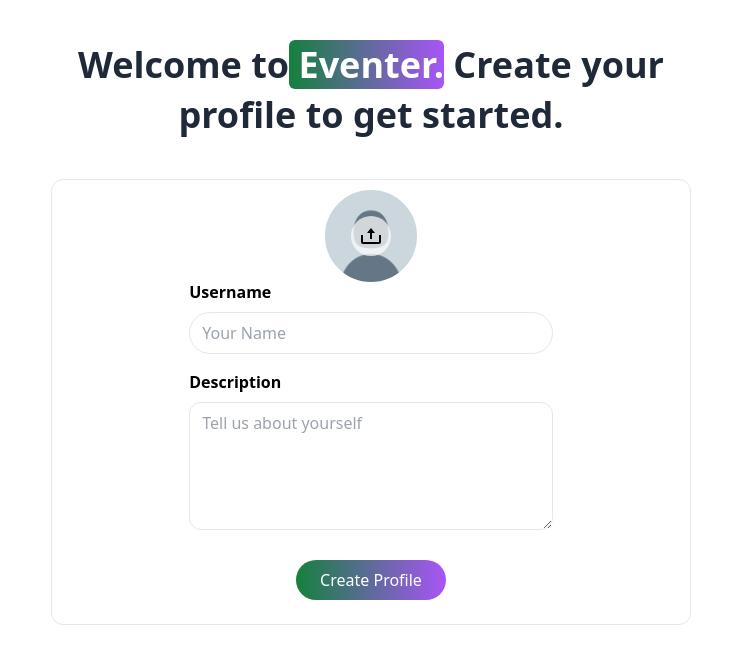
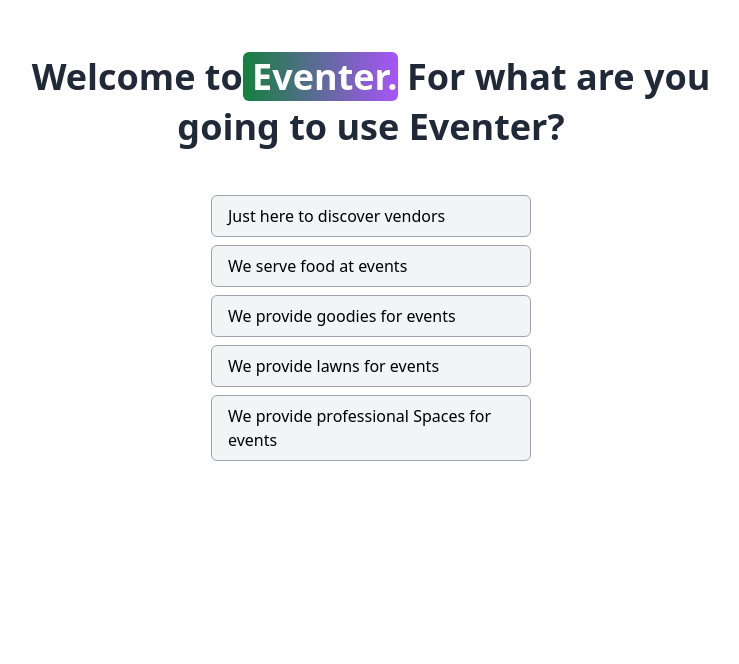
Before and after one commit to ItsAditya-xyz/eventer, a React (Create React App) app in the folder frontend/: page /sign-up in a window 1280 px wide. Shown: the top 664 px of the page, without its empty margins (269-1008 px from the left). Built offline with nearby package versions, Linux system fonts and the light colour scheme.

Commit message:
added signup with tags and navbar fix

```diff
--- a/frontend/src/components/Navbar.jsx
+++ b/frontend/src/components/Navbar.jsx
@@ -1,4 +1,4 @@
-import React, { useState, Fragment } from "react";
+import React, { useState, Fragment, useEffect } from "react";
 import logo from "../assets/logo.png";
 import { Menu, Transition } from "@headlessui/react";
 import { BiChevronDown, BiHomeAlt } from "react-icons/bi";
@@ -11,6 +11,14 @@ export default function Navbar() {
     localStorage.removeItem("loggedInUser");
     window.location.reload();
   };
+
+  useEffect(() => {
+    const loggedInUser = JSON.parse(localStorage.getItem("loggedInUser"));
+    if (loggedInUser) {
+      setUsername(loggedInUser.username);
+      setProfilePic(loggedInUser.profilePhoto);
+    }
+  }, []);
   return (
     <div className='container h-8 p-5 mx-0'>
       <nav className='flex justify-between'>
--- a/frontend/src/pages/SignUp/ProfileForm.jsx
+++ b/frontend/src/pages/SignUp/ProfileForm.jsx
@@ -6,7 +6,7 @@ import { BiUpload, BiX } from "react-icons/bi";
 import banner from "../../assets/banner.jpg";
 import default_profile_pic from "../../assets/default_profile_pic.png";
 import { BACKEND_URL } from "../../constants/constant";
-function ProfileForm() {
+function ProfileForm({ tags }) {
   const navigate = useNavigate();
 
   const [profileImage, setProfileImage] = useState(default_profile_pic);
@@ -40,7 +40,7 @@ function ProfileForm() {
         username,
         profileDescription,
         profilePhoto: profileImageFile ? profileImageFile : DEFAULT_PROFILE_PIC,
-        tags: "food",
+        tags: tags,
       }),
     });
     const data = await res.json();
@@ -59,7 +59,7 @@ function ProfileForm() {
         profileDescription: profileDescription,
         profilePhoto: profileImageFile ? profileImageFile : DEFAULT_PROFILE_PIC,
       };
-      localStorage.setItem("user", JSON.stringify(tempJson));
+      localStorage.setItem("loggedInUser", JSON.stringify(tempJson));
       navigate("/app");
     }
   };
--- a/frontend/src/pages/SignUp/SignUp.jsx
+++ b/frontend/src/pages/SignUp/SignUp.jsx
@@ -1,22 +1,29 @@
-import React from "react";
+import React, { useState } from "react";
 import ProfileForm from "./ProfileForm";
+import Tags from "./Tags";
 function SignUp() {
+  const [tags, setTags] = useState("");
   return (
     <div>
-      <div className='flex justify-center mx-auto'>
+      <div className='flex justify-center mx-auto mt-3'>
         <div>
           <div className='relative text-3xl md:py-10 text-gray-800 text-center font-extrabold  sm:text-5xl lg:text-4xl  rounded-full sm:w-[70%] flex justify-center mx-auto px-2 '>
             <span className=' blur-2xl filter opacity-10 w-full h-full absolute inset-0 rounded-full leading-snug'></span>
             <span className='md:px-5 leading-snug'>
               Welcome to
-              <span className='bg-gradient-to-r from-green-700 to-purple-500 rounded-md text-white'> Eventer.</span> Create your
-              profile to get started.
+              <span className='bg-gradient-to-r from-green-700 to-purple-500 rounded-md text-white'>
+                {" "}
+                Eventer.
+              </span>{" "}
+              {tags !== "" && "Create your profile to get started"}
+              {tags === "" && "For what are you going to use Eventer?"}
             </span>
           </div>
         </div>
       </div>
       <div className='mb-10'>
-        <ProfileForm />
+        {tags === "" && <Tags tags={tags} setTags={setTags} />}
+        {tags !== "" && <ProfileForm tags={tags} />}
       </div>
     </div>
   );
--- /dev/null
+++ b/frontend/src/pages/SignUp/Tags.jsx
@@ -0,0 +1,41 @@
+import React from "react";
+
+export default function Tags({ tags, setTags }) {
+  const listOfTags = [
+    {
+      Name: "user",
+      Description: "Just here to discover vendors",
+    },
+    {
+      Name: "food",
+      Description: "We serve food at events",
+    },
+    {
+      Name: "goodies",
+      Description: "We provide goodies for events",
+    },
+    {
+      Name: "lawnProvider",
+      Description: "We provide lawns for events",
+    },
+    {
+      Name: "professionalSpace",
+      Description: "We provide professional Spaces for events",
+    },
+  ];
+  return (
+    <div className="flex flex-col mx-auto justify-center w-full ">
+      {listOfTags.map((tagValue) => {
+        return (
+          <div
+            className={`bg-gray-100 border border-gray-400 hover:bg-gray-200 rounded-md text-gray mx-auto px-4 py-2 m-1 cursor-pointer w-80`}
+            onClick={() => {
+              setTags(tagValue.Name);
+            }}>
+            {tagValue.Description}
+          </div>
+        );
+      })}
+    </div>
+  );
+}
```
